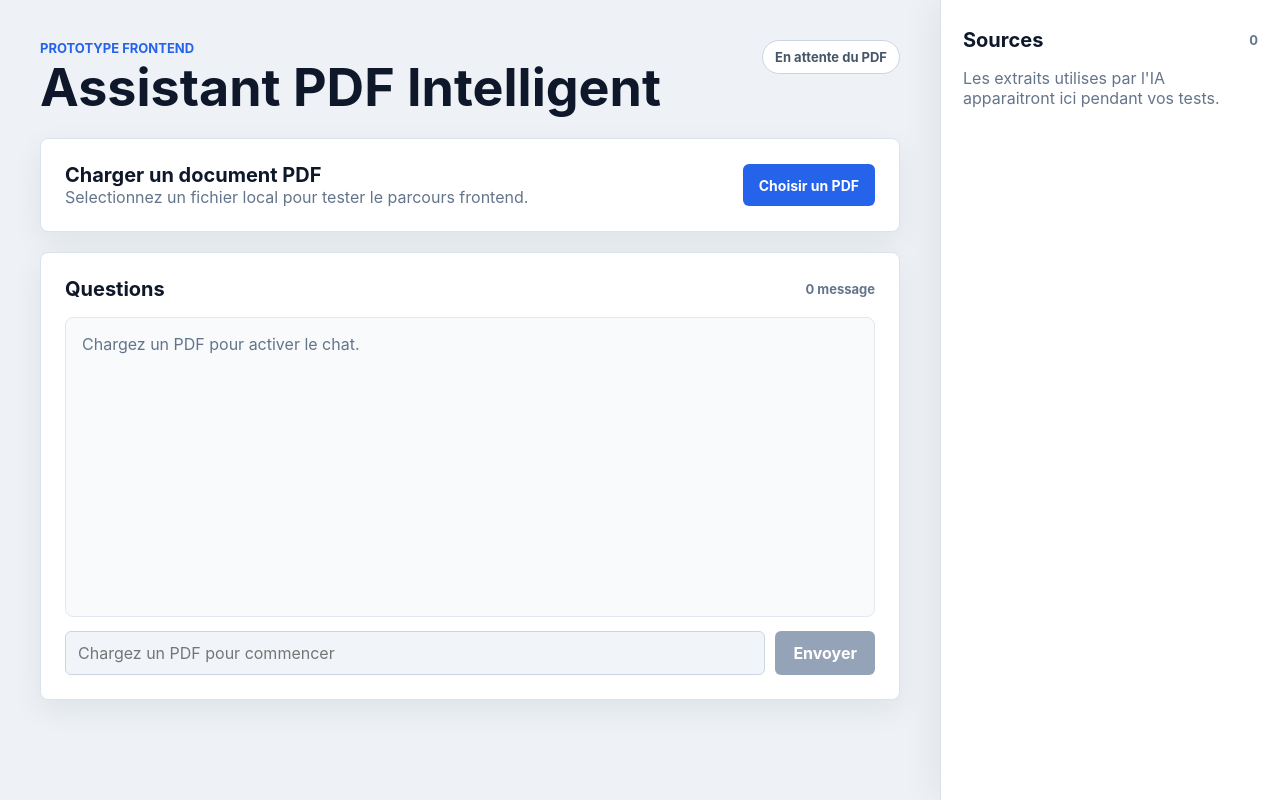
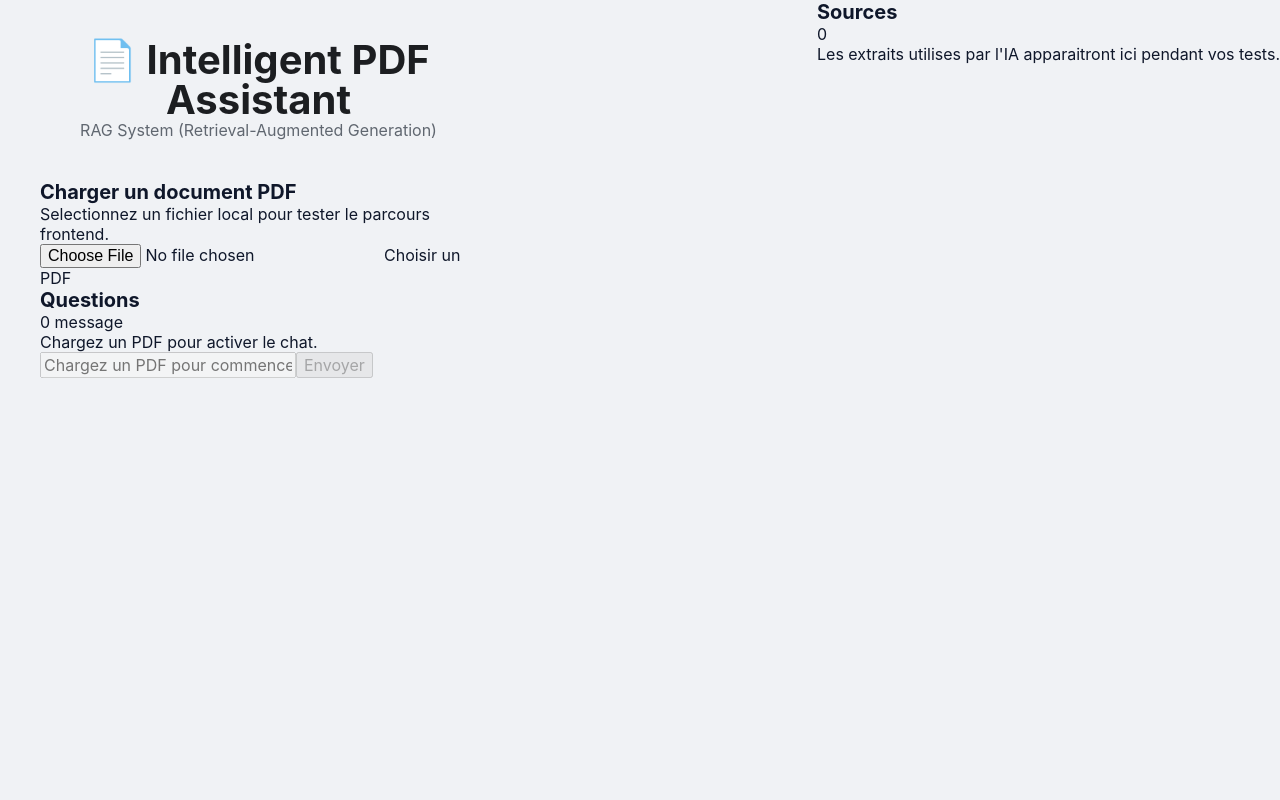
Before and after one commit to iyed-jloud/systeme-rag-pdf, a React app in the folder frontend/: page / in a window 1280 px wide. Built offline with nearby package versions, Linux system fonts and the light colour scheme; the HTML template or start-up script is replaced by a standard one.

Commit message:
Update App.jsx

```diff
--- a/frontend/src/App.jsx
+++ b/frontend/src/App.jsx
@@ -1,40 +1,32 @@
 import { useState } from 'react';
-import './App.css';
+import Dropzone from './COMPONENTS/Dropzone';
 import ChatWindow from './COMPONENTS/ChatWindow';
-import Dropzone from './COMPONENTS/Dropzone';
 import SourcePanel from './COMPONENTS/SourcePanel';
 
 function App() {
-  const [documentFile, setDocumentFile] = useState(null);
+  // This data will be populated by the AI later
   const [sources, setSources] = useState([]);
 
-  const handleFileSelected = (file) => {
-    setDocumentFile(file);
-    setSources([]);
-  };
+  return (
+    <div style={{ display: 'flex', minHeight: '100vh', backgroundColor: '#f0f2f5' }}>
 
-  return (
-    <main className="app-shell">
-      <section className="workspace" aria-label="Assistant PDF">
-        <header className="app-header">
-          <div>
-            <p className="eyebrow">Prototype frontend</p>
-            <h1>Assistant PDF Intelligent</h1>
-          </div>
-          <div className="status-pill" data-ready={documentFile ? 'true' : 'false'}>
-            {documentFile ? 'PDF pret' : 'En attente du PDF'}
-          </div>
+      {/* Main Column (Center) */}
+      <div style={{ flex: 1, marginRight: '300px', padding: '40px' }}>
+        <header style={{ textAlign: 'center', marginBottom: '40px' }}>
+          <h1 style={{ fontSize: '2.5rem', color: '#1c1e21' }}>📄 Intelligent PDF Assistant</h1>
+          <p style={{ color: '#606770' }}>RAG System (Retrieval-Augmented Generation)</p>
         </header>
 
-        <Dropzone file={documentFile} onFileSelected={handleFileSelected} />
-        <ChatWindow
-          documentFile={documentFile}
-          onSourcesChange={setSources}
-        />
-      </section>
+        <div style={{ maxWidth: '800px', margin: '0 auto' }}>
+          <Dropzone />
+          <ChatWindow setSources={setSources} />
+        </div>
+      </div>
 
+      {/* Source Panel (Right Side) */}
       <SourcePanel sources={sources} />
-    </main>
+
+    </div>
   );
 }
 
```
